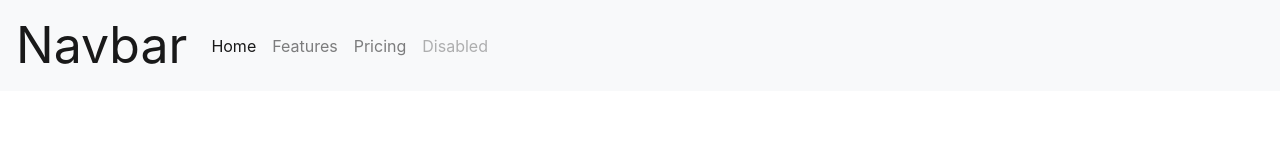
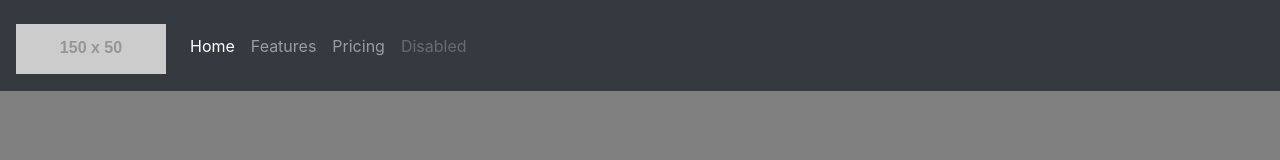
Before and after one commit to sachlar/myolife, a plain HTML site: page index.html in a window 1280 px wide. Drawn offline with nearby package versions, Linux system fonts and the light colour scheme; placeholder pictures from the web are drawn by us.

Commit message:
change nav color and body color

```diff
--- a/css/style.css
+++ b/css/style.css
@@ -7,3 +7,7 @@
     font-size: 50px;
     padding: 0px;
 }
+
+body {
+    background: grey;
+}
--- a/index.html
+++ b/index.html
@@ -10,8 +10,8 @@
 </head>
 
 <body>
-  <nav class="navbar navbar-expand-lg navbar-light bg-light">
-    <a class="navbar-brand custom-navbar-brand" href="#">Navbar</a>
+  <nav class="navbar navbar-expand-lg navbar-dark bg-dark">
+    <a class="navbar-brand custom-navbar-brand" href="#"><img src="http://placehold.it/150x50?text=Logo" alt=""></a>
     <button class="navbar-toggler" type="button" data-toggle="collapse" data-target="#navbarTogglerDemo03" aria-controls="navbarTogglerDemo03" aria-expanded="false" aria-label="Toggle navigation">
     <span class="navbar-toggler-icon"></span>
   </button>
```
